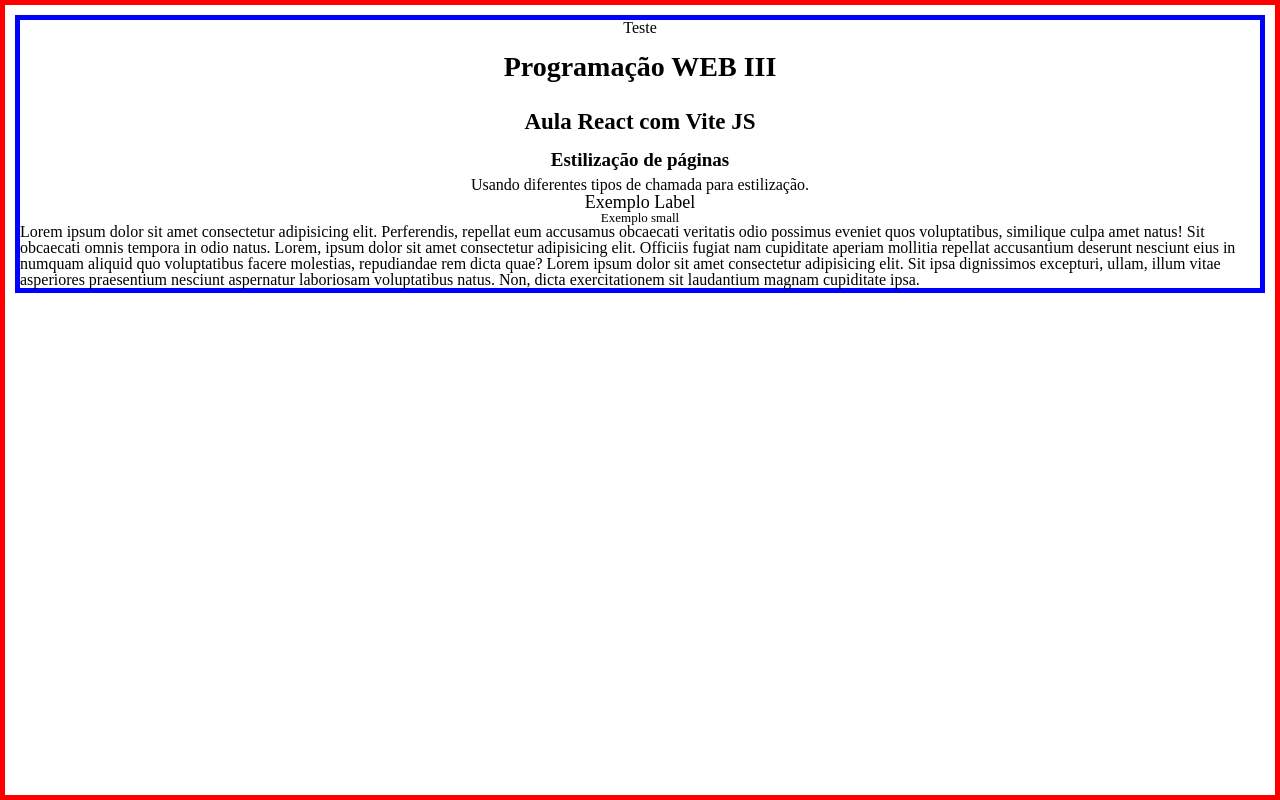
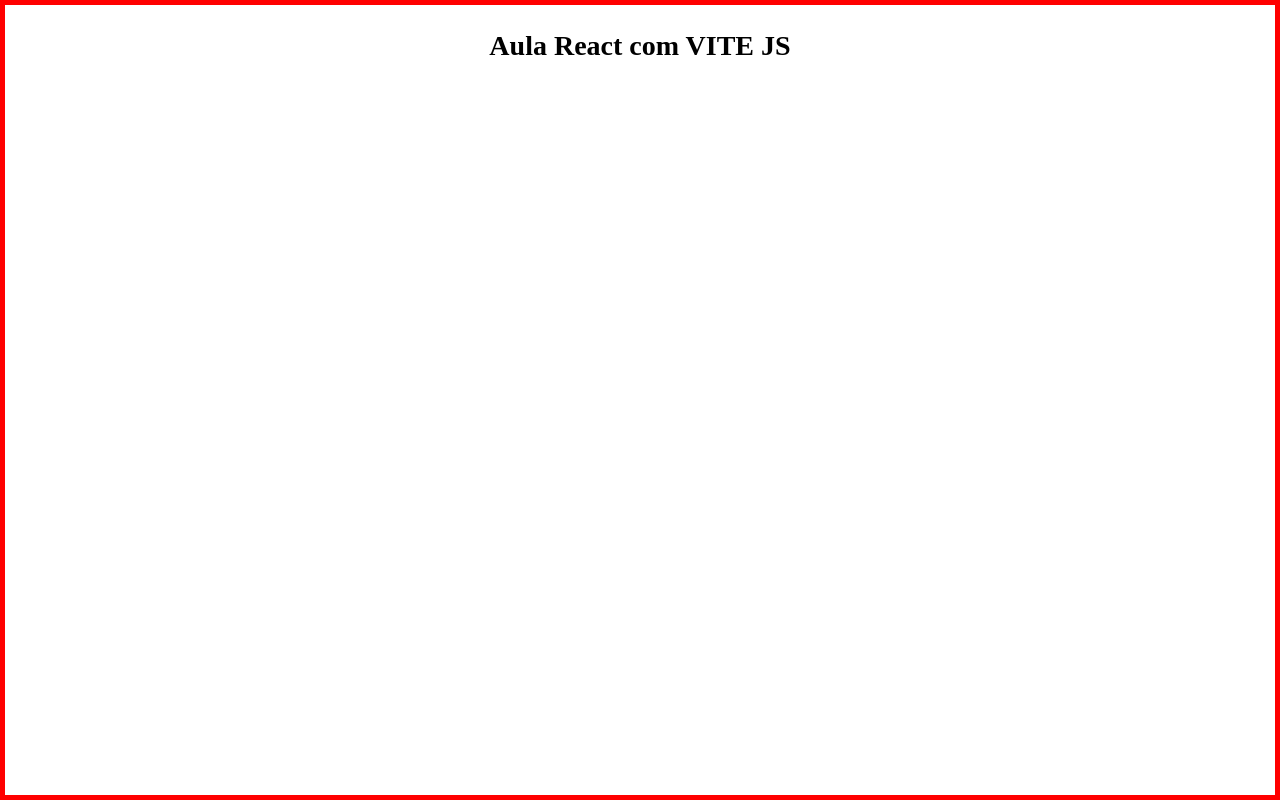
Before and after one commit to mrotoliluiz-alt/introducao-vitejs, a React (Vite) app: page / in a window 1280 px wide. Built offline with nearby package versions, Linux system fonts and the light colour scheme.

Commit message:
aula 10/03
home do "site"

```diff
--- a/src/App.jsx
+++ b/src/App.jsx
@@ -1,21 +1,17 @@
-import './App.css'
+import { Routes, Route } from "react-router-dom";
+
+import Home from "./pages/home";
+import Exemplo01 from './pages/exemplos/ex-01';
+import Exemplo02 from './pages/exemplos/ex-02';
 
 function App() {
   return (
-    <div className='container'>
-      <p>Teste</p>
-      <h1>Programação WEB III</h1>
-      <h2>Aula React com Vite JS</h2>
-      <h3>Estilização de páginas</h3>
-      <p>Usando diferentes tipos de chamada para estilização.</p>
-      <label>Exemplo Label</label>
-      <small>Exemplo small</small>
-      <p>
-        Lorem ipsum dolor sit amet consectetur adipisicing elit. Perferendis, repellat eum accusamus obcaecati veritatis odio possimus eveniet quos voluptatibus, similique culpa amet natus! Sit obcaecati omnis tempora in odio natus.
-        Lorem, ipsum dolor sit amet consectetur adipisicing elit. Officiis fugiat nam cupiditate aperiam mollitia repellat accusantium deserunt nesciunt eius in numquam aliquid quo voluptatibus facere molestias, repudiandae rem dicta quae?
-        Lorem ipsum dolor sit amet consectetur adipisicing elit. Sit ipsa dignissimos excepturi, ullam, illum vitae asperiores praesentium nesciunt aspernatur laboriosam voluptatibus natus. Non, dicta exercitationem sit laudantium magnam cupiditate ipsa.
-      </p>
-    </div>
+    <Routes>
+        <Route path="/" element={<Home />} />
+        <Route path="/" element={<Exemplo01 />} />
+        <Route path="/" element={<Exemplo02 />} />
+    </Routes>
+
   )
 }
 
--- a/src/pages/exemplos/ex-01/index.jsx
+++ b/src/pages/exemplos/ex-01/index.jsx
@@ -0,0 +1,10 @@
+function Exemplo01() {
+    return (
+        <>
+            <h1>Exemplo 1</h1>
+            <p>Comnponente basico para renderizar tela com react</p>
+        </>
+    )
+}
+
+export default Exemplo01;
--- /dev/null
+++ b/src/pages/exemplos/ex-02/index.jsx
@@ -0,0 +1,22 @@
+import './index.css'
+
+function Exemplo02() {
+  return (
+    <div className='container'>
+      <p>Teste</p>
+      <h1>Programação WEB III</h1>
+      <h2>Aula React com Vite JS</h2>
+      <h3>Estilização de páginas</h3>
+      <p>Usando diferentes tipos de chamada para estilização.</p>
+      <label>Exemplo Label</label>
+      <small>Exemplo small</small>
+      <p>
+        Lorem ipsum dolor sit amet consectetur adipisicing elit. Perferendis, repellat eum accusamus obcaecati veritatis odio possimus eveniet quos voluptatibus, similique culpa amet natus! Sit obcaecati omnis tempora in odio natus.
+        Lorem, ipsum dolor sit amet consectetur adipisicing elit. Officiis fugiat nam cupiditate aperiam mollitia repellat accusantium deserunt nesciunt eius in numquam aliquid quo voluptatibus facere molestias, repudiandae rem dicta quae?
+        Lorem ipsum dolor sit amet consectetur adipisicing elit. Sit ipsa dignissimos excepturi, ullam, illum vitae asperiores praesentium nesciunt aspernatur laboriosam voluptatibus natus. Non, dicta exercitationem sit laudantium magnam cupiditate ipsa.
+      </p>
+    </div>
+  )
+}
+
+export default Exemplo02;
--- /dev/null
+++ b/src/pages/home/index.jsx
@@ -0,0 +1,9 @@
+function Home() {
+    return (
+        <>
+            <h1>Aula React com VITE JS</h1>
+        </>
+    )
+}
+
+export default Home;
```
Also changed, not shown: src/pages/exemplos/ex-02/index.css (renamed from src/App.css).
